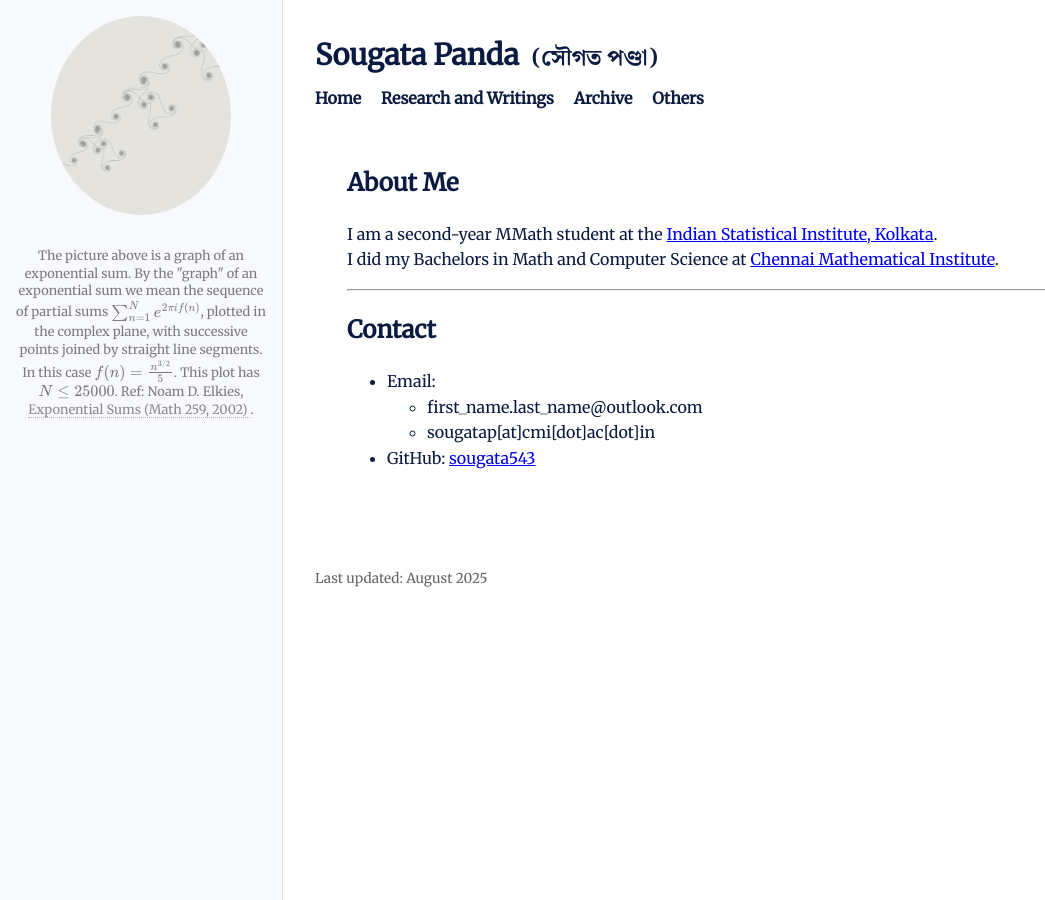
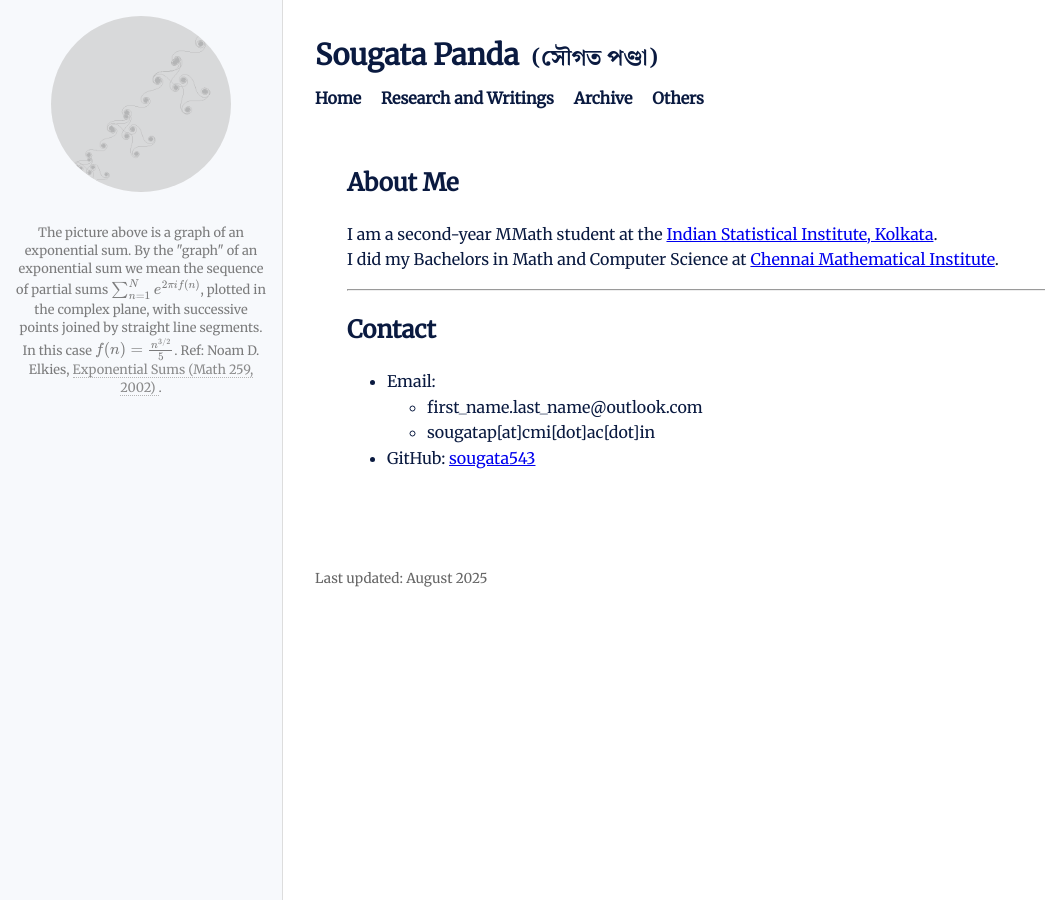
Before and after one commit to sougata543/sougata543.github.io, a Jekyll site: the page built from index.md, in a window 1280 px wide. Shown: the whole page, without its empty margins (0-1045 px from the left). Built offline with Jekyll 4.4.1, drawn with Linux system fonts in a browser that asks for light colours; some web fonts are replaced.

Commit message:
yet yet another

```diff
--- a/_includes/sidebar.html
+++ b/_includes/sidebar.html
@@ -1,5 +1,5 @@
 <aside class="sidebar">
-  <img src="/images/spiral_25000_2.png" alt="whorls!" class="profile-pic">
+  <img src="/images/p1.gif" alt="whorls!" class="profile-pic">
 
 <!--  <blockquote>
     “reason??” <br> — ?
@@ -11,7 +11,7 @@
   we mean the sequence of partial sums
   $\sum_{n=1}^N e^{2\pi i f(n)}$, plotted in the complex plane, with successive points
   joined by straight line segments. In this case
-  $f(n) = \tfrac{n^{3/2}}{5}$. This plot has $N\leq 25000$.
+  $f(n) = \tfrac{n^{3/2}}{5}$.
   Ref: Noam D. Elkies,
   <a href="https://people.math.harvard.edu/~elkies/M259.02/whorls.html" target="_blank">
     Exponential Sums (Math 259, 2002)
```
Also changed, not shown: other.md (+2 -0 lines).
